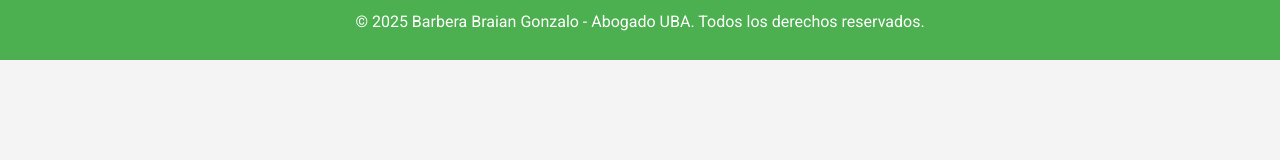
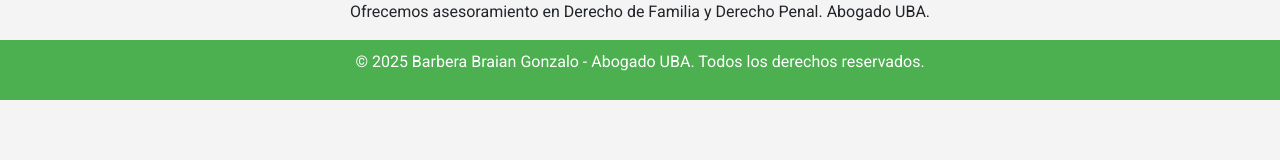
Before and after one commit to foreverking35/foreverking35.gtihub.ai, a plain HTML site: page index.html in a window 1280 px wide. Drawn offline with nearby package versions, Linux system fonts and the light colour scheme.

Commit message:
Add advisory text for Family and Criminal Law

```diff
--- a/index.html
+++ b/index.html
@@ -120,6 +120,8 @@
     </style>
 </head>
 <body>
+    <p>Ofrecemos asesoramiento en Derecho de Familia y Derecho Penal. Abogado UBA.</p>
+
     <div id="root"></div>
     <footer class="Footer">
         <p>&copy; 2025 Barbera Braian Gonzalo - Abogado UBA. Todos los derechos reservados.</p>
```
